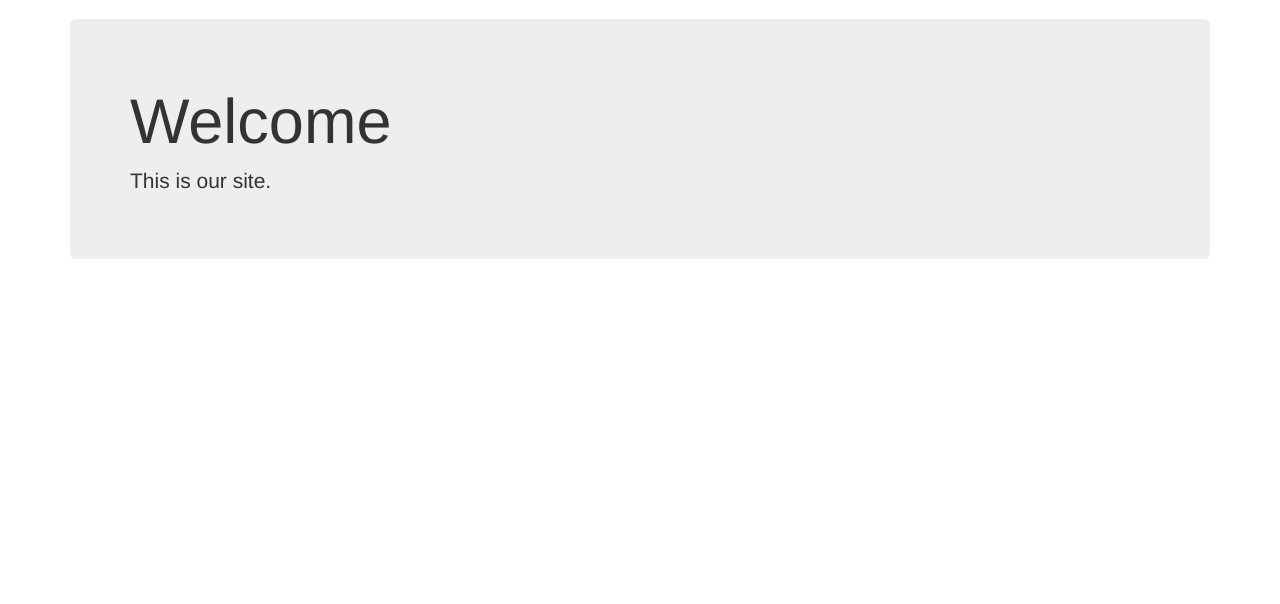
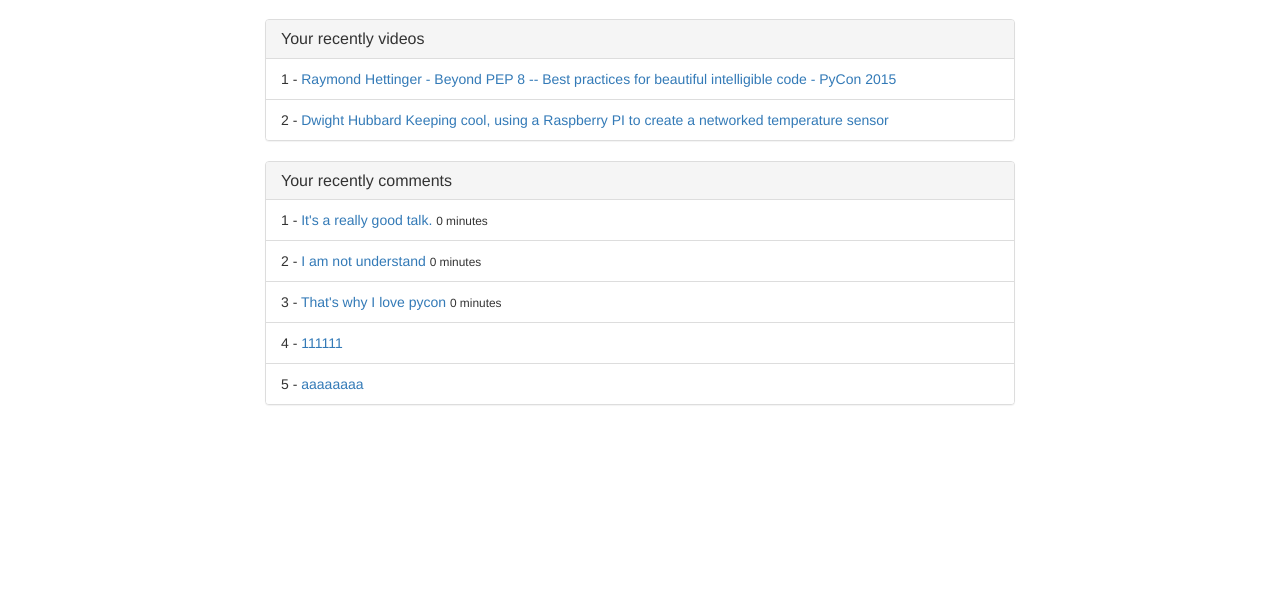
Before and after one commit to topaz1874/srvup, a Django app: page / in a window 1280 px wide. Shown: the part 51-655 px from the top of the page. Run offline with Django 3.2, Linux system fonts and the light colour scheme; a user stored in the database is signed in; data comes from the database, SQL or seed files in the repository; both versions use the stored data as it was after the commit; some libraries are stand-ins or nearby versions.

Commit message:
home page can now display loggin user's recent comments and videos

```diff
--- a/src/analytics/models.py
+++ b/src/analytics/models.py
@@ -5,7 +5,29 @@ from django.contrib.contenttypes.models import ContentType
 from django.dispatch import receiver
 from django.utils import timezone
 
+from video.models import Video,Category
 from .signals import page_view
+
+class PageViewQuerySet(models.QuerySet):
+    def videos(self):
+        primary_content_type = ContentType.objects.get_for_model(Video)
+        return self.filter(primary_content_type=primary_content_type)
+
+    def categories(self):
+        primary_content_type = ContentType.objects.get_for_model(Category)
+        return self.filter(primary_content_type=primary_content_type)
+
+
+class PageViewManager(models.Manager):
+    def get_queryset(self):
+        return PageViewQuerySet(self.model, using=self._db)
+
+    def get_videos(self):
+        return self.get_queryset().videos()
+
+    def get_categories(self):
+        return self.get_queryset().categories()
+
 
 class PageView(models.Model):
     user = models.ForeignKey(
@@ -13,7 +35,7 @@ class PageView(models.Model):
         null=True,
         blank=True)
     path = models.CharField(max_length=256)
-    timestamp = models.DateField(default=timezone.now())
+    timestamp = models.DateField(default=timezone.now)
     count = models.PositiveIntegerField(default=1)
     primary_content_type = models.ForeignKey(ContentType,related_name='primary_obj',
                                              null=True, blank=True)
@@ -25,10 +47,15 @@ class PageView(models.Model):
     secondary_object_id = models.PositiveIntegerField(null=True, blank=True)
     secondary_content_object = GenericForeignKey('secondary_content_type', 'secondary_object_id')
 
+    objects = PageViewManager()
+
     def __unicode__(self):
         if self.user:
             return "%s: %s" % (self.user, self.path)
         return self.path
+
+    class Meta:
+        ordering = ['-timestamp']
 
 @receiver(page_view)
 def page_view_handler(sender,**kwargs):
--- a/src/comment/models.py
+++ b/src/comment/models.py
@@ -1,6 +1,7 @@
 from django.db import models
+from django.conf import settings
 from django.core.urlresolvers import reverse
-
+from django.template.defaultfilters import truncatechars
 from account.models import MyUser
 from video.models import Video
 # Create your models here.
@@ -8,12 +9,27 @@ class CommentQuerySet(models.QuerySet):
     def all(self):
         return self.filter(active=True).filter(parent=None)
 
+    # def recent(self, user):
+    #     return self.filter(active=True).filter(author=user).filter(parent=None)[:3]
+
+    def recent(self):
+        try:
+            recent_num = settings.DISPLAY_RECENT_COMMENTS_NUM
+        except:
+            recent_num = 3
+
+        return self.filter(active=True).filter(parent=None)[:recent_num]
+
+
 class CommentManager(models.Manager):
     def get_queryset(self):
         return CommentQuerySet(self.model, using=self._db)
 
     def all(self):
         return self.get_queryset().all()
+
+    def get_recent(self):
+        return self.get_queryset().recent()
 
     def create_comment(self, text=None, author=None, video=None, path=None, parent=None):
         if not path:
@@ -49,6 +65,13 @@ class Comment(models.Model):
     def __unicode__(self):
         return self.text
 
+    class Meta:
+        ordering = ['-timestamp']
+
+    @property
+    def get_preview(self):
+        return truncatechars(self.text, 60)
+
     @property
     def get_comment(self):
         return self.text
--- a/src/srvup/settings.py
+++ b/src/srvup/settings.py
@@ -31,6 +31,7 @@ MY_DOMAINS = 'http://topaz1874.pythonanywhere.com'
 LOGIN_URL = '/login/'
 # Application definition
 AUTH_USER_MODEL = 'account.MyUser'
+DISPLAY_RECENT_COMMENTS_NUM = 5
 
 INSTALLED_APPS = (
     'django.contrib.admin',
--- a/src/srvup/views.py
+++ b/src/srvup/views.py
@@ -4,22 +4,36 @@ from django.contrib.auth.decorators import login_required
 
 from account.forms import UserCreationForm, LoginForm
 from analytics.signals import page_view
+from comment.models import Comment
 # @login_required(login_url='/enroll/login')
 # @login_required
 def home(request):
+    if request.user.is_authenticated():
+        page_view.send(
+            sender=request.user,
+            path=request.get_full_path())
 
-    page_view.send(
-        sender=request.user,
-        path=request.get_full_path())
-
-    register_form = UserCreationForm()
-    login_form = LoginForm()
-    context = {
+        obj_lst = []
+        # recent_comments = Comment.objects.get_recent(request.user)
+        recent_videos = request.user.pageview_set.get_videos()
+        recent_comments = request.user.comment_set.get_recent()
+        for vid in recent_videos:
+            obj =  vid.primary_content_object
+            if obj not in obj_lst:
+                obj_lst.append(obj)
+        context = {
+        'obj_lst':obj_lst,
+        'recent_comments': recent_comments,
+        }
+        return render(request, 'home_logged_in.html',context)
+    else:
+        register_form = UserCreationForm()
+        login_form = LoginForm()
+        context = {
         'register_form': register_form,
         'login_form': login_form,
-
-	}
-    return render(request, "home.html", context)
+        }
+        return render(request, "home.html", context)
 
 @login_required(login_url='/login/')
 def staff_home(request):
--- a/src/templates/home.html
+++ b/src/templates/home.html
@@ -5,13 +5,13 @@
 
 
 {% block jumbotron %}
+
 <div class="jumbotron">
     <div class="row">
         <div class="col-sm-6">
             <h1>Welcome</h1>
             <p>This is our site.</p>
         </div>
-    {% if not user.is_authenticated %}
       <div class="col-sm-6">
 
             <div>
@@ -48,27 +48,8 @@
               </div>
 
             </div>
-      </div>{% endif %}
+      </div>
     </div>
 </div>
 
 {% endblock %}
-{% block content %}
-<div class="container">
-
-
-</div>
-
-{% endblock %}
-
-
-<style>
-{% block style %}
-
-
-.container{
-
-}
-
-{% endblock %}
-</style>
--- /dev/null
+++ b/src/templates/home_logged_in.html
@@ -0,0 +1,46 @@
+{% extends "base.html" %}
+
+{% block title %}Welcome | {% endblock %}
+
+
+{% block content %}
+<div class="row">
+    {% if obj_lst %}
+    <div class="col-sm-8 col-sm-offset-2">
+    <div class="panel panel-default">
+      <div class="panel-heading">
+      <h4 class="panel-title">Your recently videos</h4>
+      </div>
+      <ul class="list-group">
+        {% for video in obj_lst %}
+        <li class="list-group-item">
+        {{ forloop.counter }} -
+            <a href="{{ video.get_absolute_url }}">{{ video.title }}</a>
+            <br/>
+        </li>
+        {% endfor %}
+      </ul>
+    </div>
+    </div>
+    {% endif %}
+
+    {% if recent_comments %}
+    <div class="col-sm-8 col-sm-offset-2">
+    <div class="panel panel-default">
+      <div class="panel-heading">
+      <h4 class="panel-title">Your recently comments</h4>
+      </div>
+      <ul class="list-group">
+        {% for obj in recent_comments %}
+        <li class="list-group-item">
+        {{ forloop.counter }} -
+            <a href="{{ obj.get_absolute_url }}">{{ obj.get_preview }}</a>  <small>{{obj.timestamp|timesince}}</small>
+            <br/>
+        </li>
+        {% endfor %}
+      </ul>
+    </div>
+    {% endif %}
+    </div>
+</div>
+{% endblock %}
```
Also changed, not shown: src/db.sqlite3, 2 other files.
